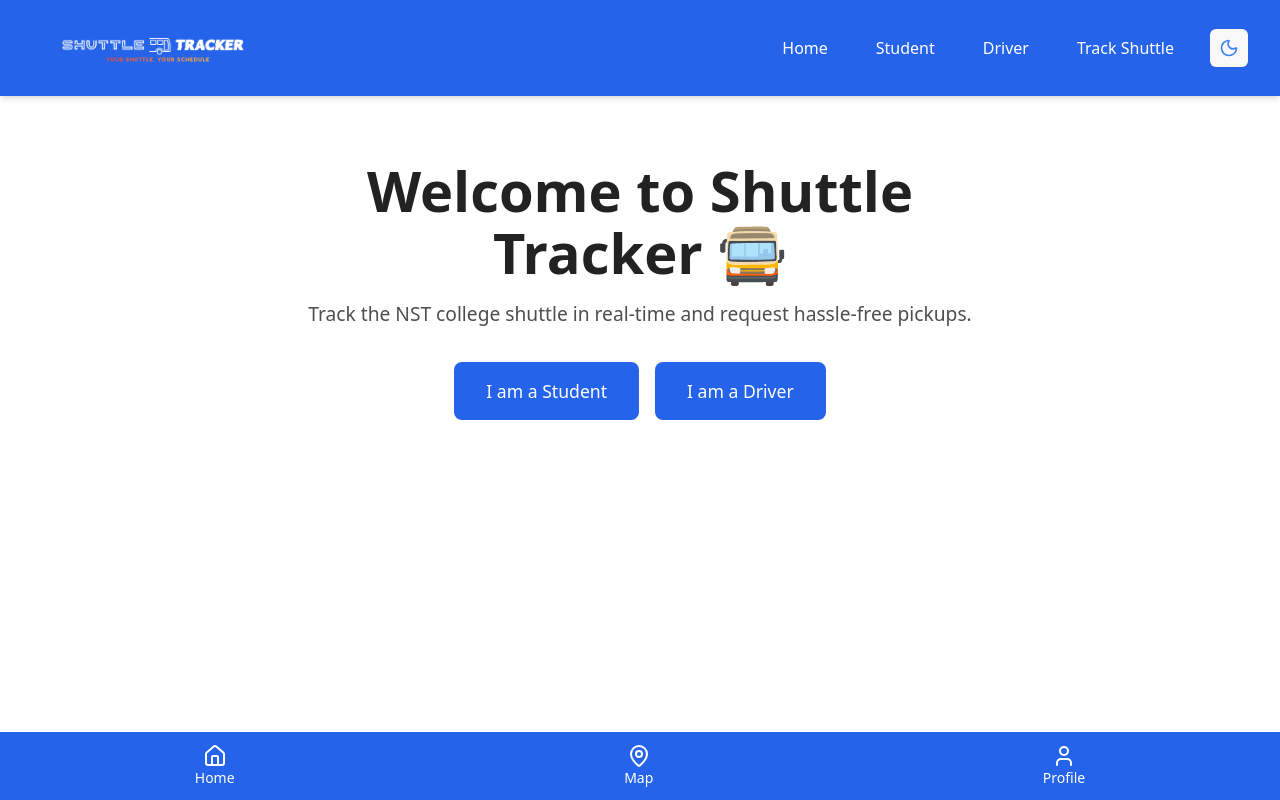
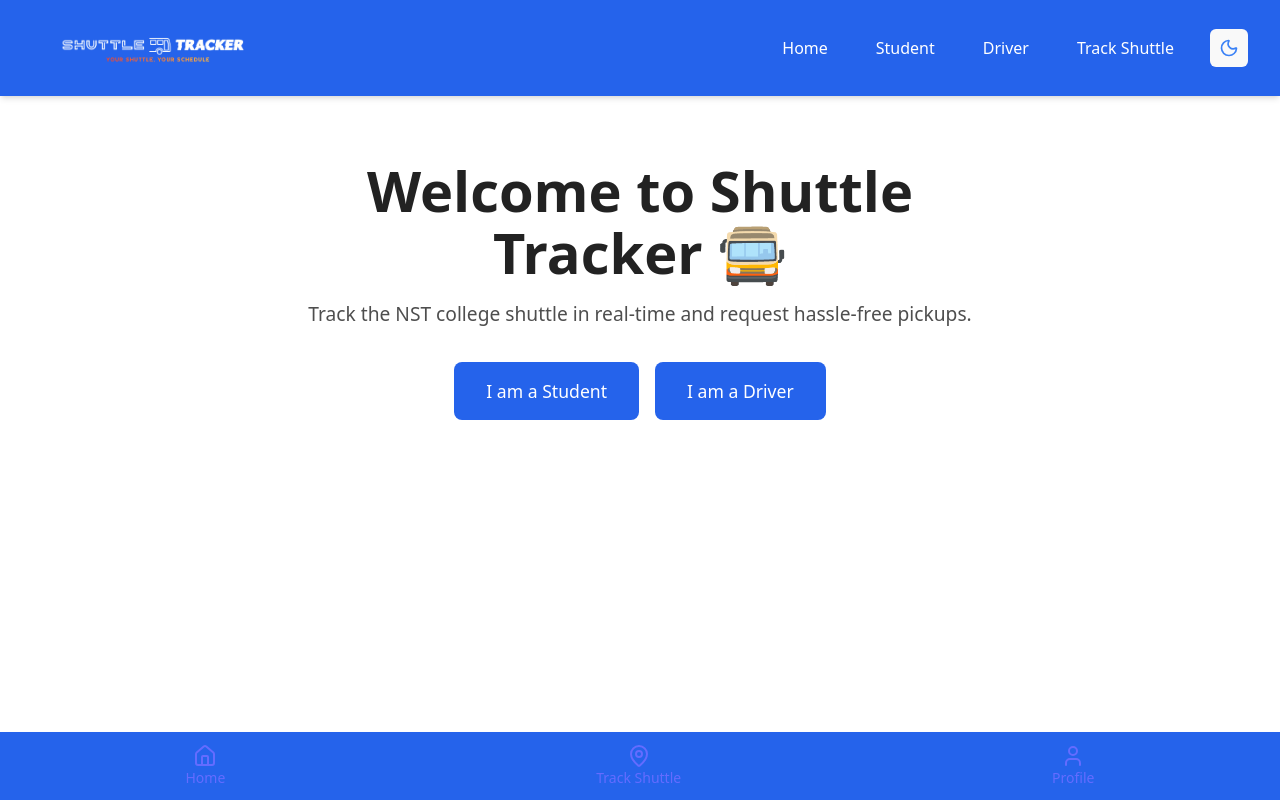
Before and after one commit to nst-sdc/Shuttle_Tracker, a React (Vite) app in the folder frontend/latest/: page / in a window 1280 px wide. Built offline with nearby package versions, Linux system fonts and the light colour scheme.

Commit message:
Add footer with correct routing using react-router-dom

```diff
--- a/frontend/latest/src/components/Footer.jsx
+++ b/frontend/latest/src/components/Footer.jsx
@@ -1,23 +1,31 @@
 import React from 'react';
 import { Home, MapPin, User } from 'lucide-react';
+import { Link } from 'react-router-dom';
+
 function Footer() {
   return (
     <footer className="fixed bottom-0 left-0 w-full bg-blue-600 dark:bg-gray-800 text-white shadow-md z-50">
       <div className="flex justify-around items-center py-3">
-        <a href="/home" className="flex flex-col items-center text-sm text-white hover:opacity-80">
-          <Home size={24} color="white" />
-          <span className="text-white">Home</span>
-        </a>
-        <a href="/map" className="flex flex-col items-center text-sm text-white hover:opacity-80">
-          <MapPin size={24} color="white" />
-          <span className="text-white">Map</span>
-        </a>
-        <a href="/profile" className="flex flex-col items-center text-sm text-white hover:opacity-80">
-          <User size={24} color="white" />
-          <span className="text-white">Profile</span>
-        </a>
+        {/* Home */}
+        <Link to="/" className="flex flex-col items-center text-sm hover:opacity-80">
+          <Home size={24} />
+          <span>Home</span>
+        </Link>
+
+        {/* Track Shuttle */}
+        <Link to="/track-shuttle" className="flex flex-col items-center text-sm hover:opacity-80">
+          <MapPin size={24} />
+          <span>Track&nbsp;Shuttle</span>
+        </Link>
+
+        {/* Profile */}
+        <Link to="/driver" className="flex flex-col items-center text-sm hover:opacity-80">
+          <User size={24} />
+          <span>Profile</span>
+        </Link>
       </div>
     </footer>
   );
 }
+
 export default Footer;
```
